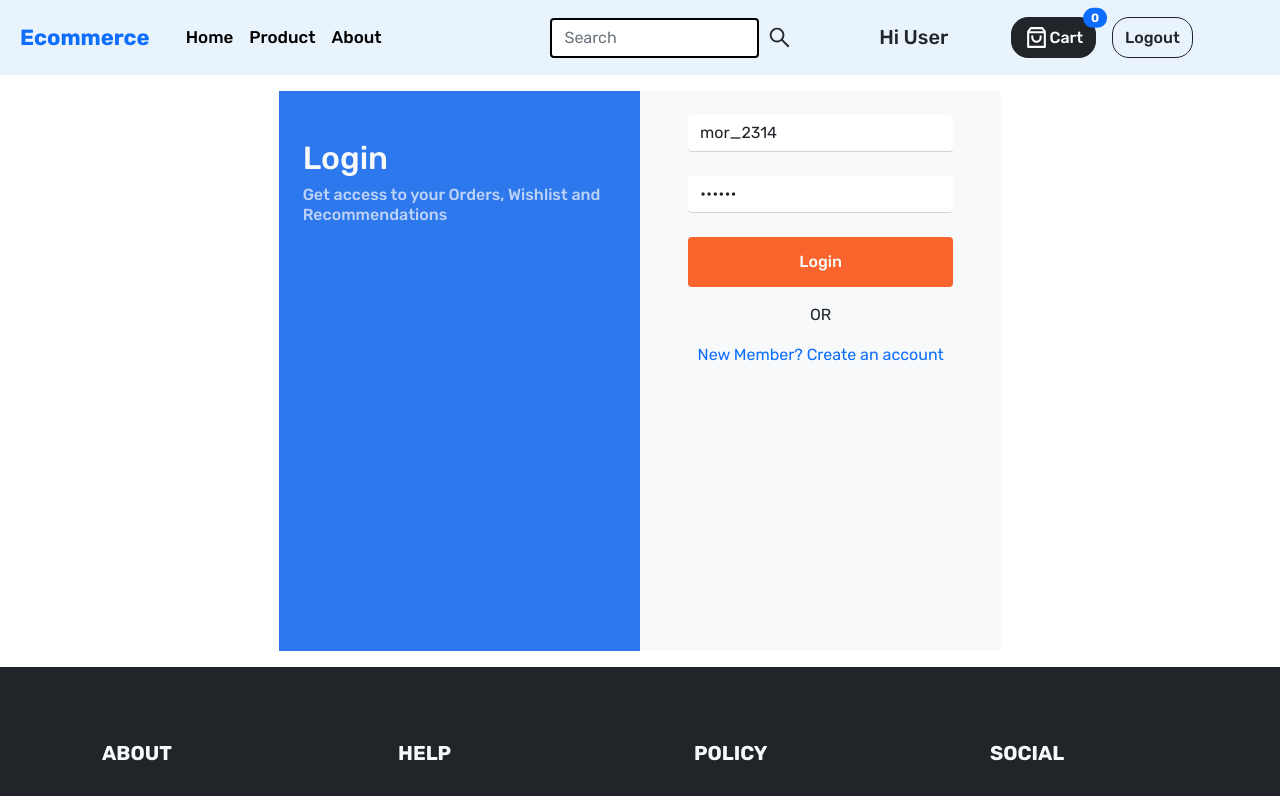
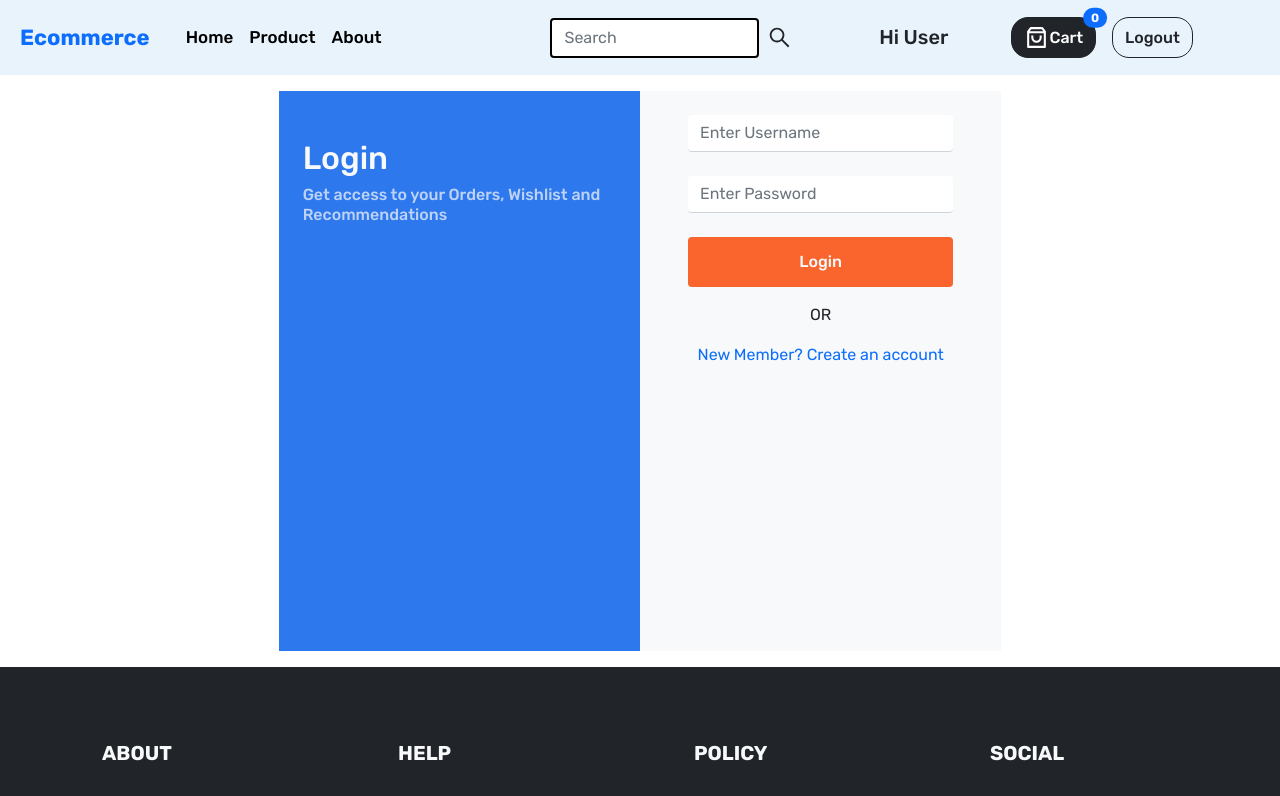
Before and after one commit to VigneshK-dev/Ecommerce, a React (Create React App) app: page / in a window 1280 px wide. Shown: the top 796 px of the page. Built offline with nearby package versions, Linux system fonts and the light colour scheme.

Commit message:
login fixed

```diff
--- a/src/Pages/Login.js
+++ b/src/Pages/Login.js
@@ -1,14 +1,14 @@
 import React, {  useState } from 'react'
 import { Container} from 'reactstrap'
-
+import { Link } from 'react-router-dom';
 
 
 
 function Login() {
 
 const [showSignup, setShowSignup] = useState(true);
- const [name,setname] = useState("mor_2314")
- const [password,setpassword] = useState("83r5^_")
+ const [name,setname] = useState("")
+ const [password,setpassword] = useState("")
 
 
 
@@ -71,9 +71,9 @@ return (
                                <div className='display-btn'>
 
                                <button type='submit' className='btn login-btn text-light '>
-                               {/* <Link to="/Pages/Home" className="text-light" style={{textDecoration:"none"}}> */}
+                               <Link to="/Pages/Home" className="text-light" style={{textDecoration:"none"}}>
                                    Login
-                                   {/* </Link> */}
+                                   </Link>
                                    </button>
 
                                 <span className='my-3'>OR</span>
--- a/src/Pages/Products.js
+++ b/src/Pages/Products.js
@@ -1,6 +1,6 @@
 import { Container, Spinner } from 'reactstrap'
 import ProductCard from '../Components/ProductCard'
-import { useState,useEffect } from 'react'
+import { useEffect,useState } from 'react'
 import axios from 'axios'
 import { useDispatch } from 'react-redux'
 import { getproduct} from '../Reducers'
@@ -28,7 +28,11 @@ const dispatch = useDispatch()
 
 useEffect(()=>{
    Fetchdata()
+   // eslint-disable-next-line react-hooks/exhaustive-deps
 },[])
+
+
+
 
 const filter = (cat)=>{
   const fil = data.filter(ele=>(ele.category === cat))
```
